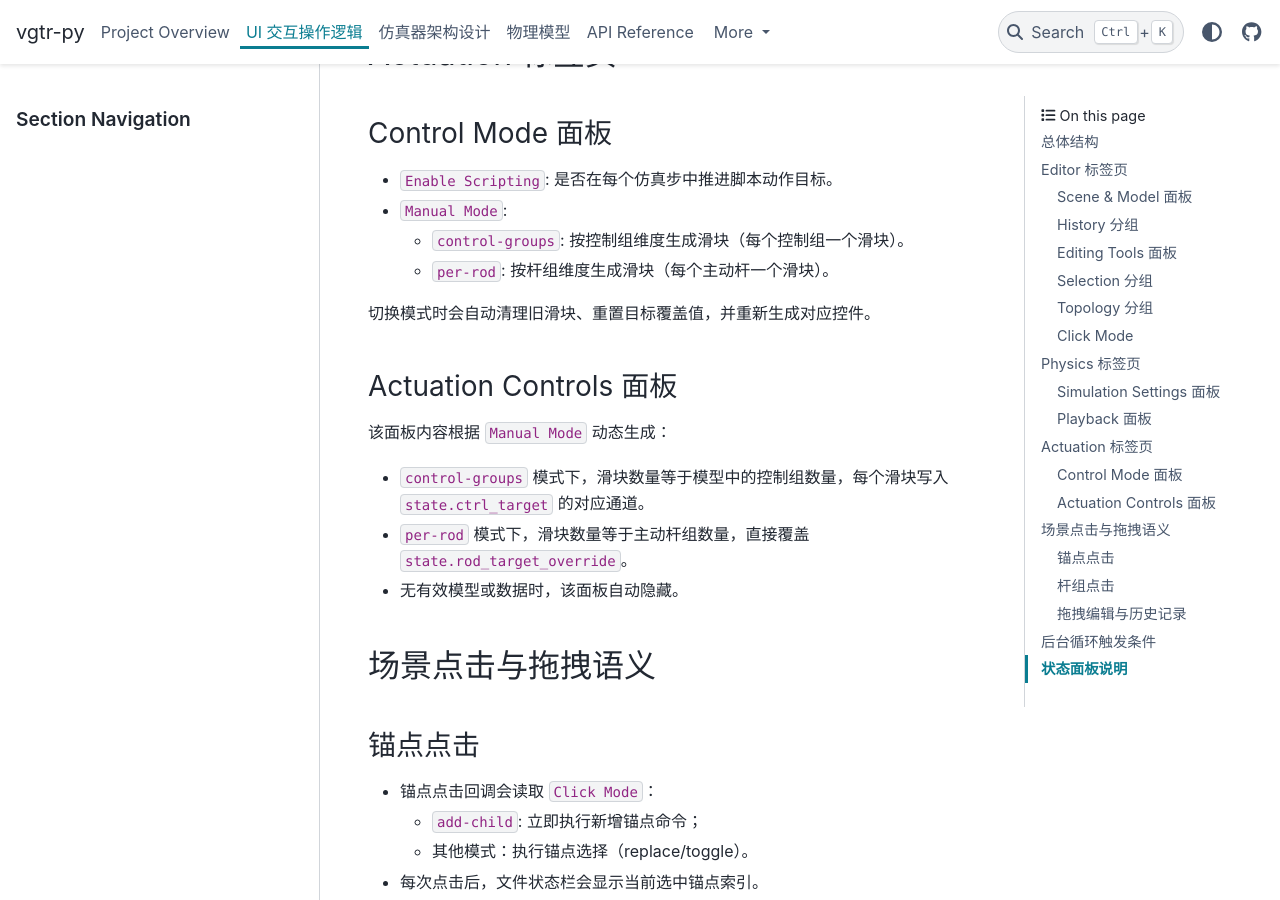
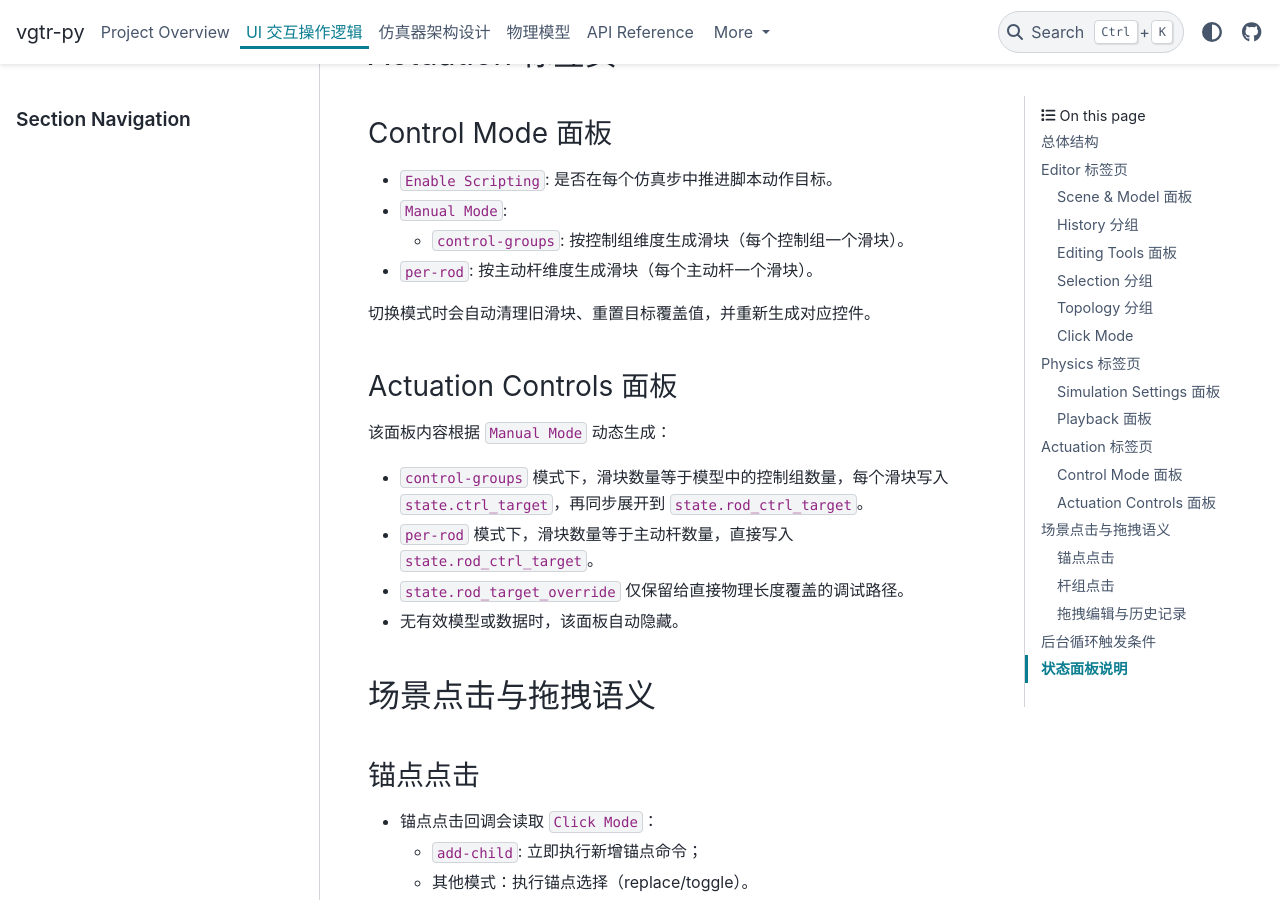
Before and after one commit to langxin11/vgtr_py, a Sphinx documentation site: the page built from docs/ui-interaction.rst, in a window 1280 px wide and 900 px high, scrolled down 3140 px. Built offline with Sphinx 7.4.7 and the PyData theme 0.15.4, drawn with Linux system fonts in a browser that asks for light colours.

Commit message:
feat(ui): 适配逐主动杆控制通道，per-rod 模式写入 rod_ctrl_target
- per-rod 滑块直接写入 state.rod_ctrl_target（替代 rod_target_override）
- control-groups 滑块更新后同步调用 expand_control_groups_to_rods
- 状态栏显示 Rod Ctrl Target 替代 Ctrl Target
- 修正 direct 模式校验逻辑（检查 active_rod 而非 control_group）

```diff
--- a/docs/ui-interaction.rst
+++ b/docs/ui-interaction.rst
@@ -125,7 +125,7 @@ Control Mode 面板
 - ``Manual Mode``:
 
   - ``control-groups``: 按控制组维度生成滑块（每个控制组一个滑块）。
-  - ``per-rod``: 按杆组维度生成滑块（每个主动杆一个滑块）。
+- ``per-rod``: 按主动杆维度生成滑块（每个主动杆一个滑块）。
 
 切换模式时会自动清理旧滑块、重置目标覆盖值，并重新生成对应控件。
 
@@ -134,8 +134,9 @@ Actuation Controls 面板
 
 该面板内容根据 ``Manual Mode`` 动态生成：
 
-- ``control-groups`` 模式下，滑块数量等于模型中的控制组数量，每个滑块写入 ``state.ctrl_target`` 的对应通道。
-- ``per-rod`` 模式下，滑块数量等于主动杆组数量，直接覆盖 ``state.rod_target_override``。
+- ``control-groups`` 模式下，滑块数量等于模型中的控制组数量，每个滑块写入 ``state.ctrl_target``，再同步展开到 ``state.rod_ctrl_target``。
+- ``per-rod`` 模式下，滑块数量等于主动杆数量，直接写入 ``state.rod_ctrl_target``。
+- ``state.rod_target_override`` 仅保留给直接物理长度覆盖的调试路径。
 - 无有效模型或数据时，该面板自动隐藏。
 
 
```
Also changed, not shown: 1 other file.
